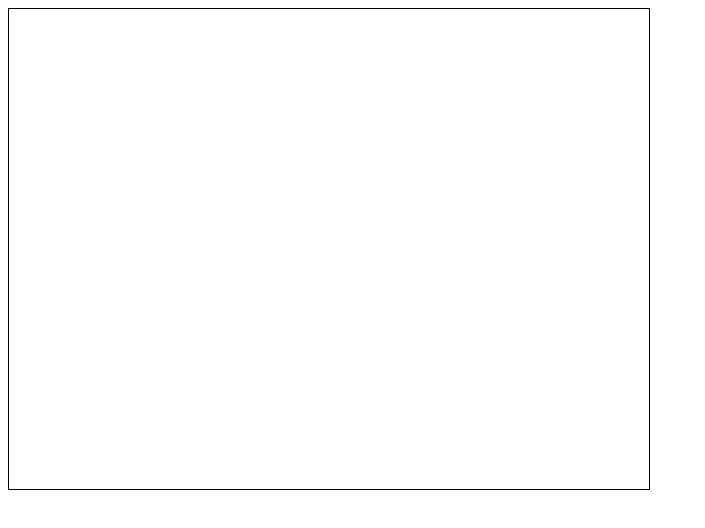
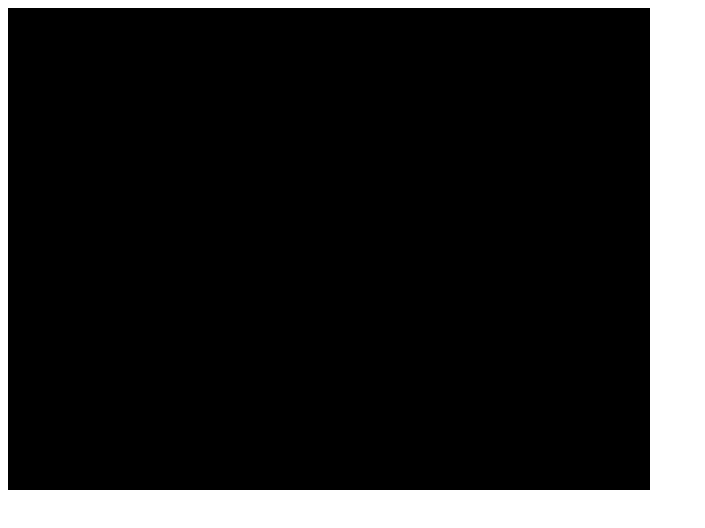
Before and after one commit to c3s4/scratch-webgl, a website: page src/index.html in a window 1280 px wide. Shown: the whole page, without its empty margins (0-705 px from the left). Drawn offline with Linux system fonts and the light colour scheme.

Commit message:
Import into index.html

```diff
--- a/src/index.html
+++ b/src/index.html
@@ -1,12 +1,22 @@
 <!DOCTYPE html>
 <html lang="en">
-<head>
-  <meta charset="UTF-8">
-  <meta http-equiv="X-UA-Compatible" content="IE=edge">
-  <meta name="viewport" content="width=device-width, initial-scale=1.0">
-  <title>Document</title>
-</head>
-<body>
-  <canvas id="glCanvas" width="640" height="480" style="border: 1px solid black;"></canvas>
-</body>
+  <head>
+    <meta charset="UTF-8" />
+    <meta http-equiv="X-UA-Compatible" content="IE=edge" />
+    <meta name="viewport" content="width=device-width, initial-scale=1.0" />
+    <title>Document</title>
+    <script type="module">
+      import { main } from "./index.js";
+
+      window.onload = main;
+    </script>
+  </head>
+  <body>
+    <canvas
+      id="glCanvas"
+      width="640"
+      height="480"
+      style="border: 1px solid black"
+    ></canvas>
+  </body>
 </html>
```
